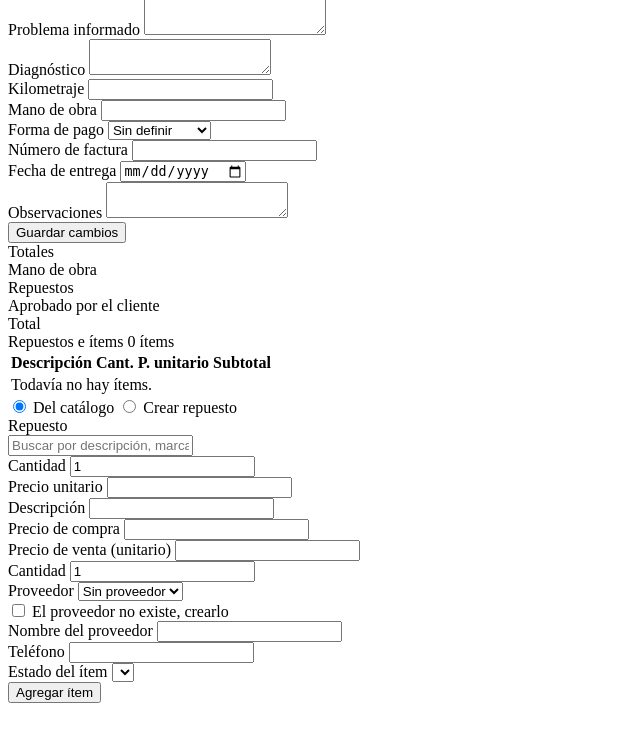
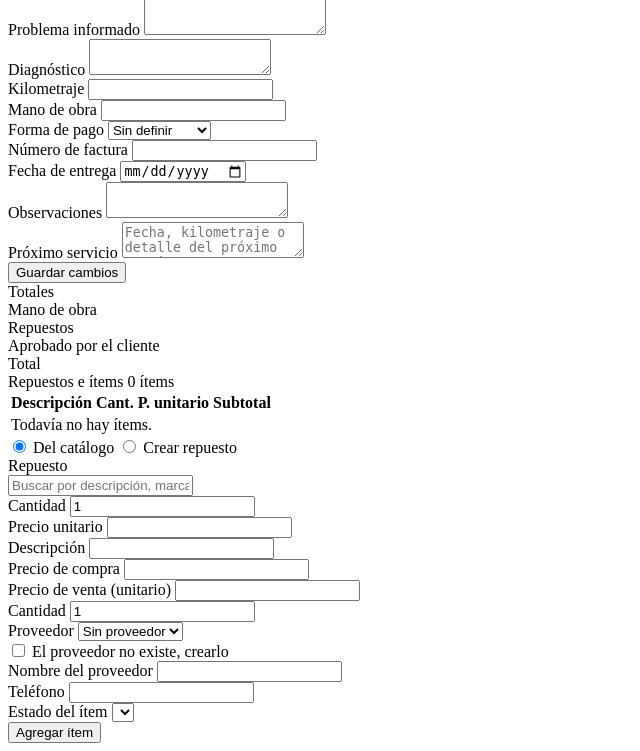
Before and after one commit to jbelascoain/ot-taller, a CodeIgniter 4 app: the page made by app/Views/orders/show.php in a window 1280 px wide. Shown: the part 3303-4054 px from the top of the page, without its empty margins (0-640 px from the left). Before the commit the page ends 4006 px from the top, so only its background shows below. Run offline with PHP 8.4 and a stand-in for CodeIgniter, Linux system fonts and the light colour scheme; the template is opened without the code that fills it, so the values that code supplies are empty; some libraries are stand-ins or nearby versions.

Commit message:
Add next service field to work orders and PDF

```diff
--- a/app/Controllers/Orders.php
+++ b/app/Controllers/Orders.php
@@ -252,6 +252,7 @@ class Orders extends BaseController
             'payment_method' => trim((string) $this->request->getPost('payment_method')),
             'invoice_number' => trim((string) $this->request->getPost('invoice_number')),
             'notes'          => trim((string) $this->request->getPost('notes')),
+            'next_service'   => trim((string) $this->request->getPost('next_service')),
             'delivery_date'  => $this->request->getPost('delivery_date') ?: null,
         ]);
 
--- a/app/Models/WorkOrderModel.php
+++ b/app/Models/WorkOrderModel.php
@@ -12,7 +12,7 @@ class WorkOrderModel extends Model
     protected $useTimestamps = true;
     protected $allowedFields = [
         'motorcycle_id', 'customer_id', 'entry_date', 'km', 'problem', 'diagnosis',
-        'status', 'labor', 'payment_method', 'invoice_number', 'notes', 'delivery_date',
+        'status', 'labor', 'payment_method', 'invoice_number', 'notes', 'next_service', 'delivery_date',
     ];
 
     public const STATUSES = ['INGRESO', 'PRESUPUESTADO', 'EN_REPARACION', 'PARA_ENTREGAR', 'ENTREGADO', 'CANCELADO'];
--- a/app/Views/orders/show.php
+++ b/app/Views/orders/show.php
@@ -115,6 +115,10 @@
                 <div class="field span-2">
                     <label for="notes">Observaciones</label>
                     <textarea id="notes" name="notes"><?= esc($order['notes'] ?? '') ?></textarea>
+                </div>
+                <div class="field span-2">
+                    <label for="next_service">Próximo servicio</label>
+                    <textarea id="next_service" name="next_service" placeholder="Fecha, kilometraje o detalle del próximo service"><?= esc($order['next_service'] ?? '') ?></textarea>
                 </div>
             </div>
             <button class="btn btn-primary" type="submit">Guardar cambios</button>
--- a/database/schema.sql
+++ b/database/schema.sql
@@ -98,6 +98,7 @@ CREATE TABLE IF NOT EXISTS work_orders (
     payment_method VARCHAR(30) NULL,
     invoice_number VARCHAR(80) NULL,
     notes TEXT NULL,
+    next_service TEXT NULL,
     delivery_date DATE NULL,
     created_at DATETIME NULL,
     updated_at DATETIME NULL,
--- /dev/null
+++ b/database/upgrades/2026-11-20-next-service.sql
@@ -0,0 +1,3 @@
+-- Upgrade para instalaciones existentes: próximo servicio en la orden.
+ALTER TABLE work_orders
+    ADD COLUMN next_service TEXT NULL AFTER notes;
```
Also changed, not shown: app/Views/pdf/order.php (+7 -0 lines), docs/DEPLOY.md (+2 -0 lines).
